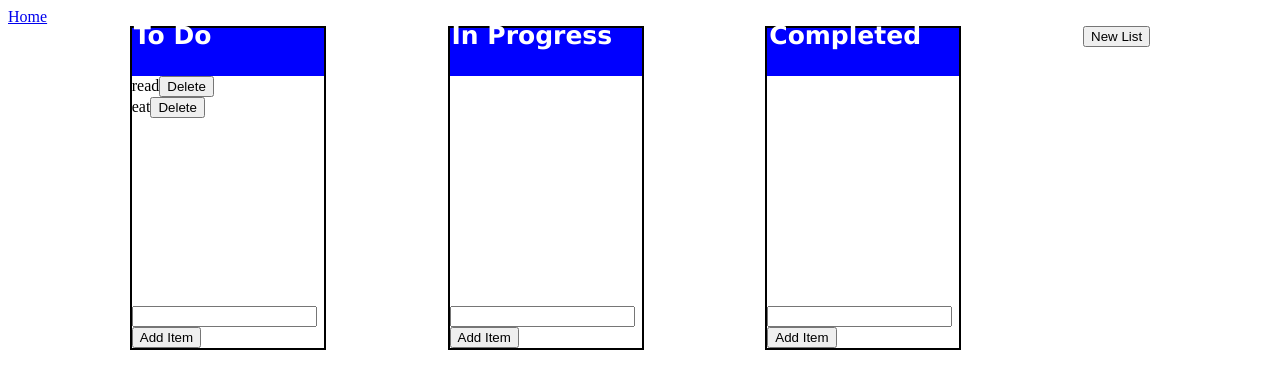
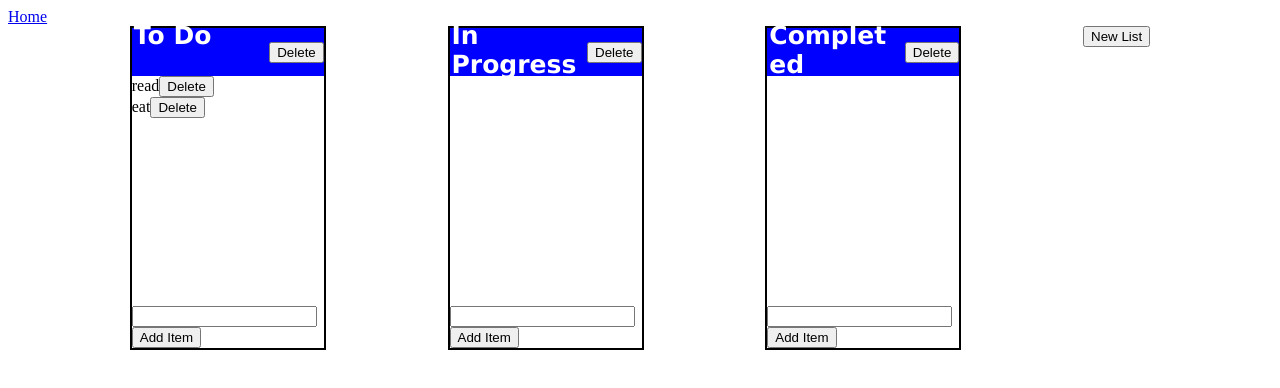
Before and after one commit to ccrutcher/kanban, a React (Create React App) app in the folder kanban-front/: page /demo in a window 1280 px wide. Shown: the top 388 px of the page. Built offline with nearby package versions, Linux system fonts and the light colour scheme.

Commit message:
Items can be added to lists. Lists can be deleted

```diff
--- a/kanban-front/package.json
+++ b/kanban-front/package.json
@@ -8,6 +8,7 @@
     "@testing-library/react": "^11.2.7",
     "@testing-library/user-event": "^12.8.3",
     "react": "^17.0.2",
+    "react-beautiful-dnd": "^13.1.0",
     "react-dom": "^17.0.2",
     "react-router-dom": "^5.2.0",
     "react-scripts": "4.0.3",
--- a/kanban-front/src/Components/Board.js
+++ b/kanban-front/src/Components/Board.js
@@ -21,21 +21,33 @@ export default function Board() {
         setLists(updatedLists);
     }
 
-    const addItem = (e, index) => {
-        e.preventDefault();
-
+    const addItem = (val, index) => {
         let updatedLists = lists.map(item => {
             if(lists.indexOf(item) === index){
+                return{...item, content: [...item.content, val]}
+            }
+            return item;
+        })
+        setLists(updatedLists);
+    }
 
+    const deleteList = (listToRemove) => {
+        let remainingLists = [];
+        lists.forEach(item => {
+            if(lists.indexOf(item) !== listToRemove){
+                remainingLists.push(item);
             }
         })
+
+       setLists(remainingLists)
+       console.log(lists);
     }
 
     return (
         <div id="main">
             <div id="lists">
                 {lists.map((list, index) => {
-                    return <List key={index} index={index} title={list.title} content={list.content} changeTitle={changeTitle} />
+                    return <List key={index} index={index} title={list.title} content={list.content} changeTitle={changeTitle} addItem={addItem} deleteList={deleteList} />
                 })}
                 <div id="new-list-container">
                     <button onClick={() => generateNewList()}>New List</button>
--- a/kanban-front/src/Components/List.js
+++ b/kanban-front/src/Components/List.js
@@ -1,6 +1,12 @@
-import React from 'react'
+import React, {useState} from 'react'
 
-export default function List({index, title, content, changeTitle, addItem}) {
+export default function List({index, title, content, changeTitle, addItem, deleteList}) {
+    const [newItem, setNewItem] = useState('')
+
+    const itemToAdd = (itemToAdd) => {
+        setNewItem(itemToAdd)
+    }
+
     return (
         <div>
             <div className="list">
@@ -16,6 +22,7 @@ export default function List({index, title, content, changeTitle, addItem}) {
                             onChange={e => changeTitle(e.target.value, index)}
                         />
                     </div>
+                    <button onClick={() => deleteList(index)}>Delete</button>
                 </div>
 
                 <div className="list-item-container">
@@ -28,9 +35,16 @@ export default function List({index, title, content, changeTitle, addItem}) {
                 </div>
 
                 <div className="add-content-container">
-                    <form onSubmit={() => addItem()}>
-                        <input type="text" autoComplete="off" />
-                        <button type="submit">Add Item</button>
+                    <form>
+                        <input type="text" autoComplete="off" value={newItem} onChange={e => itemToAdd(e.target.value)} />
+                        <button type="submit" onClick={e =>
+                            {
+                                e.preventDefault()
+                                addItem(newItem, index)
+                                setNewItem('')
+                            }}>
+                            Add Item
+                        </button>
                     </form>
                 </div>
 
```
Also changed, not shown: 1 other file (tests, documents, lock files or other folders).
